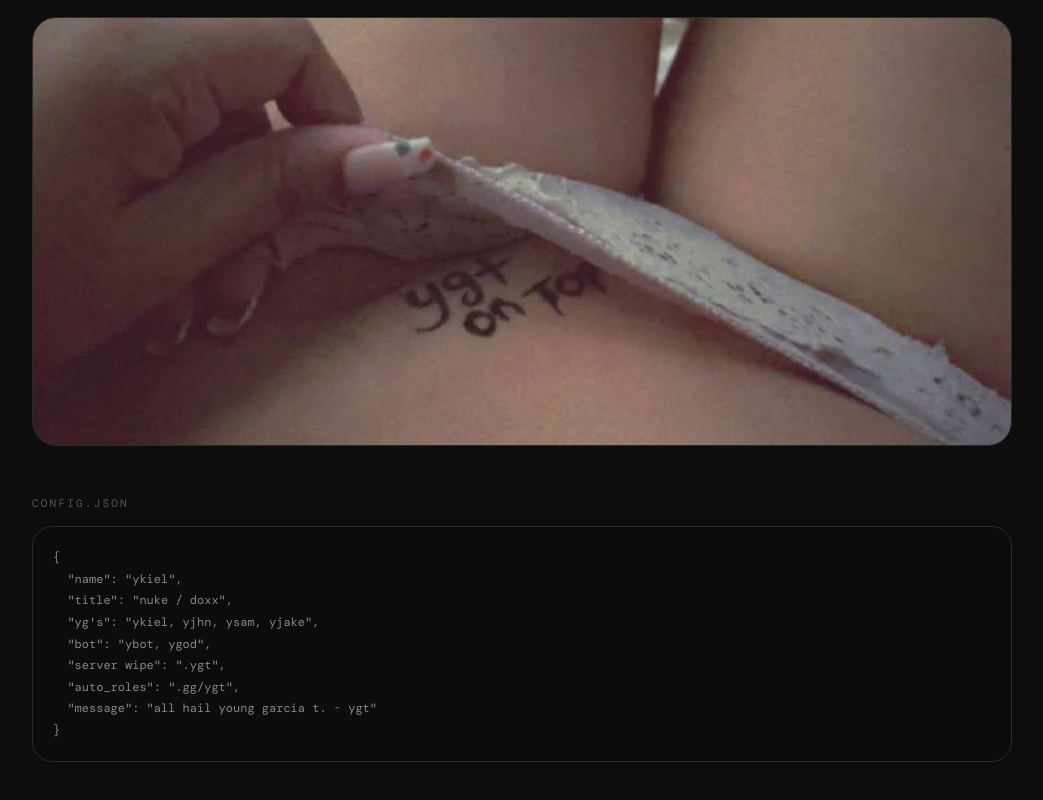
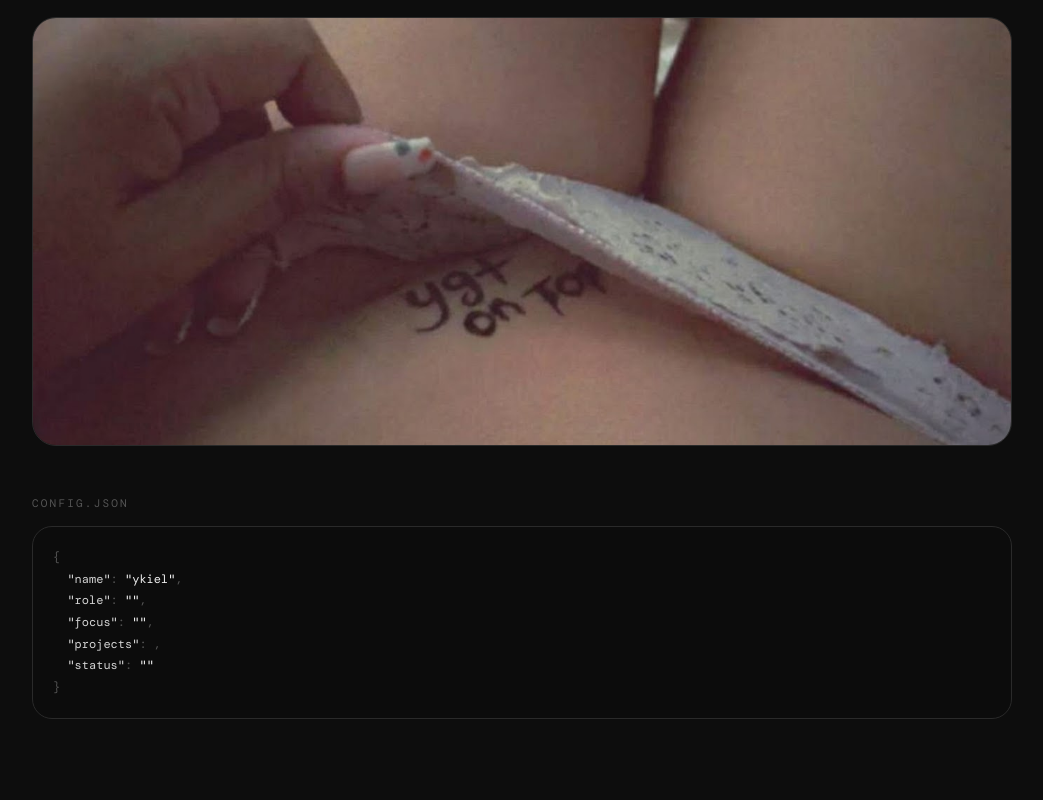
Before and after one commit to kielsvu/ykielontop, a Next.js app: page / in a window 1280 px wide. Shown: the part 1257-2057 px from the top of the page, without its empty margins (118-1161 px from the left). Built offline with nearby package versions, Linux system fonts and the light colour scheme; a web font is replaced by a local one.

Commit message:
Add files via upload

```diff
--- a/src/components/sections/Statistics.tsx
+++ b/src/components/sections/Statistics.tsx
@@ -233,7 +233,13 @@ export default function Statistics() {
               overflowX: 'auto',
             }}
           >
-            {JSON.stringify(documentation, null, 2)}
+            <span style={{ color: 'var(--text-muted)' }}>{'{'}</span>{'\n'}
+            <span style={{ color: 'var(--accent)' }}>  "name"</span><span style={{ color: 'var(--text-muted)' }}>:</span> <span style={{ color: 'var(--text-primary)' }}>&quot;{documentation.name}&quot;</span><span style={{ color: 'var(--text-muted)' }}>,</span>{'\n'}
+            <span style={{ color: 'var(--accent)' }}>  "role"</span><span style={{ color: 'var(--text-muted)' }}>:</span> <span style={{ color: 'var(--text-primary)' }}>&quot;{documentation.role}&quot;</span><span style={{ color: 'var(--text-muted)' }}>,</span>{'\n'}
+            <span style={{ color: 'var(--accent)' }}>  "focus"</span><span style={{ color: 'var(--text-muted)' }}>:</span> <span style={{ color: 'var(--text-primary)' }}>&quot;{documentation.focus}&quot;</span><span style={{ color: 'var(--text-muted)' }}>,</span>{'\n'}
+            <span style={{ color: 'var(--accent)' }}>  "projects"</span><span style={{ color: 'var(--text-muted)' }}>:</span> <span style={{ color: 'var(--accent)' }}>{documentation.projects}</span><span style={{ color: 'var(--text-muted)' }}>,</span>{'\n'}
+            <span style={{ color: 'var(--accent)' }}>  "status"</span><span style={{ color: 'var(--text-muted)' }}>:</span> <span style={{ color: 'var(--text-primary)' }}>&quot;{documentation.status}&quot;</span>{'\n'}
+            <span style={{ color: 'var(--text-muted)' }}>{'}'}</span>
           </pre>
         </motion.div>
       </div>
```
